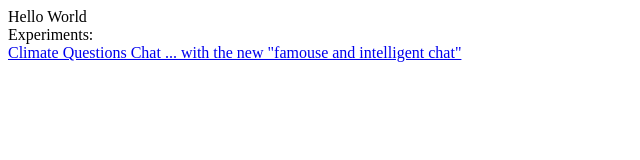
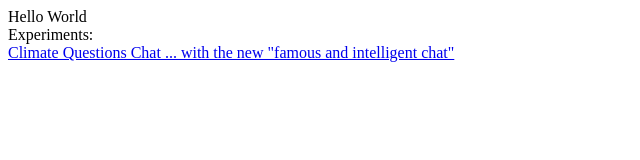
Before and after one commit to gt00x/gt00x.github.io, a plain HTML site: page index.html in a window 1280 px wide. Shown: the full height of the page, 0-640 px from the left. Drawn offline with Linux system fonts and the light colour scheme.

Commit message:
Update index.html

```diff
--- a/index.html
+++ b/index.html
@@ -6,6 +6,6 @@ Hello World
   <br>
   Experiments:
   <br>
-  <a href="Climate-Questions.html">Climate Questions Chat ... with the new "famouse and intelligent chat"</a>
+  <a href="Climate-Questions.html">Climate Questions Chat ... with the new "famous and intelligent chat"</a>
 </BODY>
 </HTML>
```
